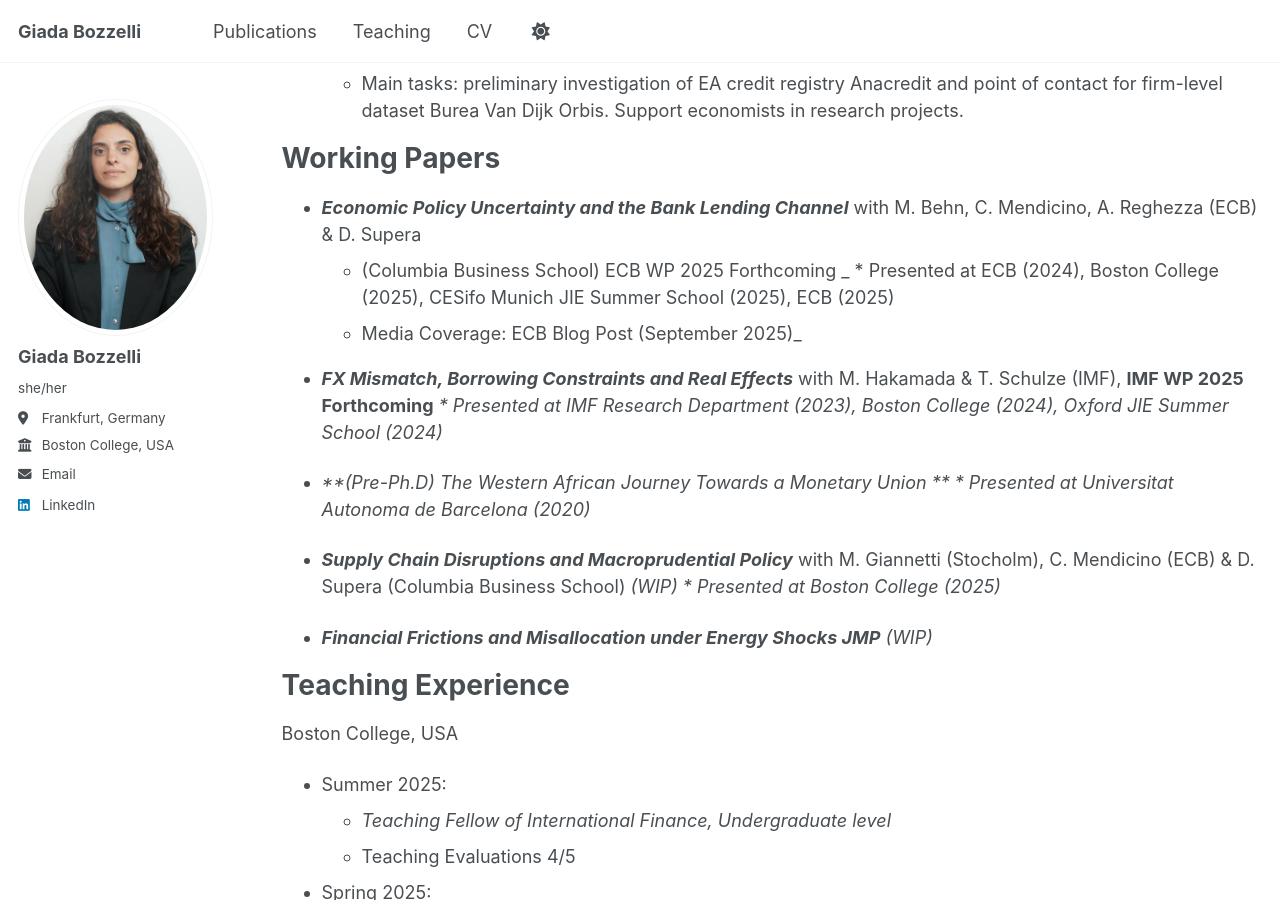
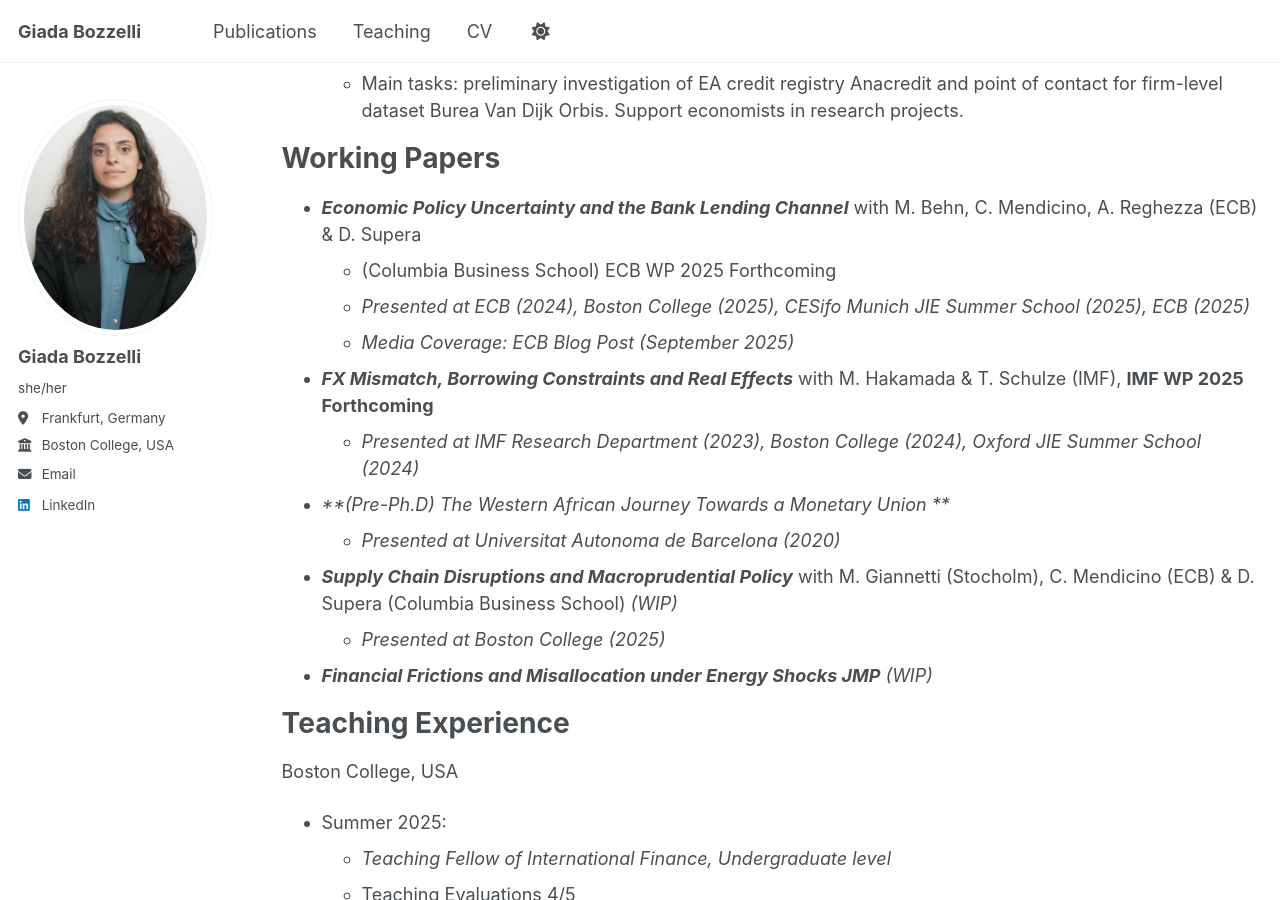
Before and after one commit to Gimmibozz/Gimmibozz.github.io, a Jekyll site: the page built from _pages/cv.md, in a window 1280 px wide and 900 px high, scrolled down 778 px. Built offline with Jekyll 4.4.1, drawn with Linux system fonts in a browser that asks for light colours; a script that is not in the unit is left out.

Commit message:
Update cv.md

```diff
--- a/_pages/cv.md
+++ b/_pages/cv.md
@@ -39,17 +39,17 @@ Working Papers
 ======
 * _**Economic Policy Uncertainty and the Bank Lending Channel**_ with M. Behn, C. Mendicino, A. Reghezza (ECB) & D. Supera
   * (Columbia Business School) ECB WP 2025 Forthcoming
-_ * Presented at ECB (2024), Boston College (2025), CESifo Munich JIE Summer School (2025), ECB (2025)
-  * Media Coverage: ECB Blog Post (September 2025)_
+  * _Presented at ECB (2024), Boston College (2025), CESifo Munich JIE Summer School (2025), ECB (2025)_
+  * _Media Coverage: ECB Blog Post (September 2025)_
 
 * **_FX Mismatch, Borrowing Constraints and Real Effects_** with M. Hakamada & T. Schulze (IMF), **IMF WP 2025 Forthcoming**
-  _* Presented at IMF Research Department (2023), Boston College (2024), Oxford JIE Summer School (2024)_
+  * _Presented at IMF Research Department (2023), Boston College (2024), Oxford JIE Summer School (2024)_
 
 * _**(Pre-Ph.D) The Western African Journey Towards a Monetary Union **_
-  _* Presented at Universitat Autonoma de Barcelona (2020)_
+  * _Presented at Universitat Autonoma de Barcelona (2020)_
 
 * _**Supply Chain Disruptions and Macroprudential Policy**_ with M. Giannetti (Stocholm), C. Mendicino (ECB) & D. Supera (Columbia Business School) _(WIP)_
-  _* Presented at Boston College (2025)_
+  * _Presented at Boston College (2025)_
 
 * _**Financial Frictions and Misallocation under Energy Shocks JMP**_ _(WIP)_
 
```
